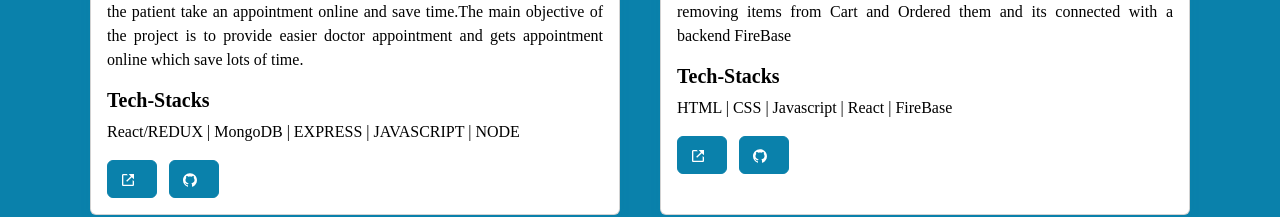
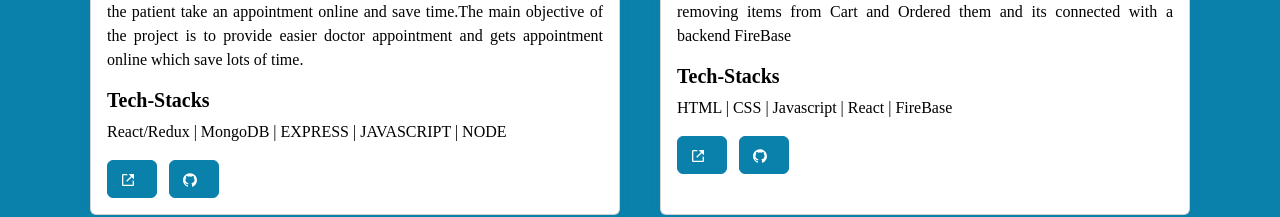
Before and after one commit to abbygoyal/portfolio, a React (Create React App) app: page / in a window 1280 px wide. Shown: the part 3160-3377 px from the top of the page. Built offline with nearby package versions, Linux system fonts and the light colour scheme; a web font is replaced by a local one.

Commit message:
Update Projects.js

```diff
--- a/src/Pages/Projects.js
+++ b/src/Pages/Projects.js
@@ -60,7 +60,7 @@ function Projects() {
               title="Doctor Appointment System MERN Application"
               description="“Doctor Appointment Management System” is responsible for keeping all the records of doctor appointments that are taken by users. This system helps the patient take an appointment online and save time.The main objective of the project is to provide easier doctor appointment and gets appointment online which save lots of time."
               tech="Tech-Stacks"
-              techD=" React/REDUX | MongoDB | EXPRESS | JAVASCRIPT | NODE "
+              techD=" React/Redux | MongoDB | EXPRESS | JAVASCRIPT | NODE "
               link="https://doctorapp-wbhw.onrender.com/"
               a="https://github.com/abbygoyal/Doctor-appointmnet-system-mern-project.git"
             />
```
